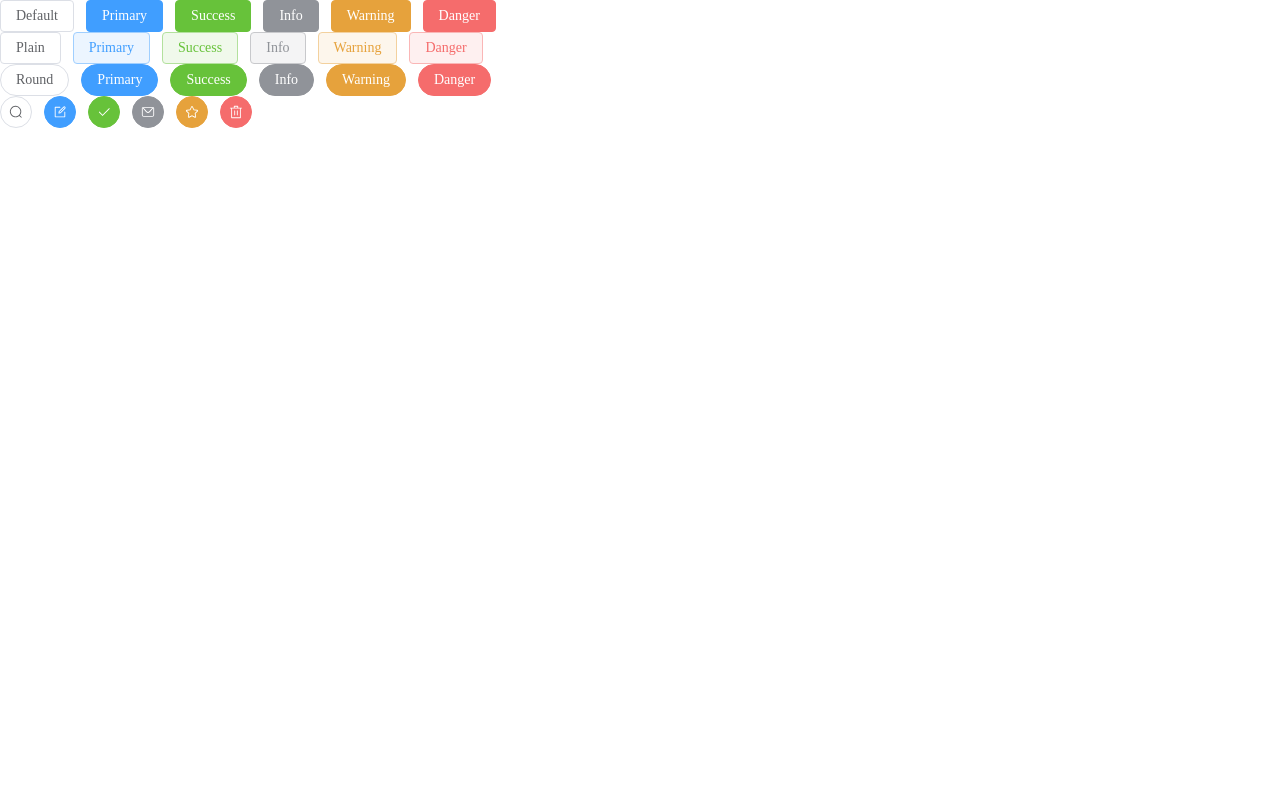
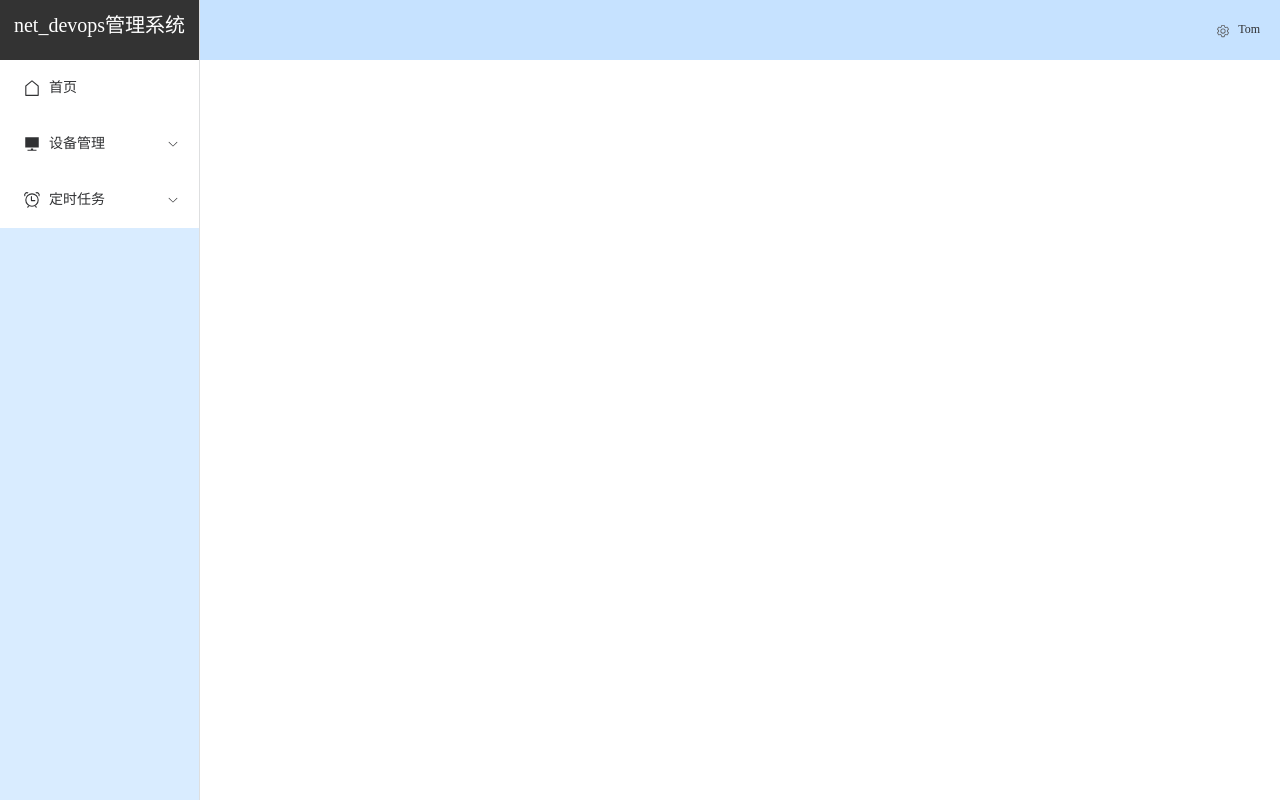
Before and after one commit to Zhang-qiuxian/net_devops, a Vue app in the folder net-admin/: page /#/cron/cron-info in a window 1280 px wide. Built offline with nearby package versions, Linux system fonts and the light colour scheme.

Commit message:
完成路由

```diff
--- a/net-admin/src/layout/aside.vue
+++ b/net-admin/src/layout/aside.vue
@@ -3,38 +3,48 @@
         <span>net_devops管理系统</span>
     </div>
     <el-scrollbar style="height: calc(100vh - 60px);">
-        <el-menu :default-openeds="['1', '3']">
-            <el-menu-item index="2">
-                <el-icon><House /></el-icon>
+        <el-menu :default-openeds="['1', '3']" :router="true"  @open="handleOpen" @close="handleClose">
+            <el-menu-item index="/">
+                <el-icon>
+                    <House />
+                </el-icon>
                 <span>首页</span>
             </el-menu-item>
-            <el-sub-menu index="1">
+            <el-sub-menu :index="item.path" v-for="item in r" :key="item.path">
                 <template #title>
-                    <el-icon><message /></el-icon>
-                    <span>Navigator One</span>
+                    <el-icon>
+                        <component :is="item.meta.icon"></component>
+                    </el-icon>
+                    <span>{{ item.meta.title }}</span>
                 </template>
-                <el-menu-item index="1-1">Option 1</el-menu-item>
-                <el-menu-item index="1-2">Option 2</el-menu-item>
-            </el-sub-menu>
-            <el-sub-menu index="2">
-                <template #title>
-                    <el-icon><icon-menu /></el-icon>Navigator Two
-                </template>
-                <el-menu-item index="2-1">Option 1</el-menu-item>
-                <el-menu-item index="2-2">Option 2</el-menu-item>
-                <el-menu-item index="2-3">Option 3</el-menu-item>
-                <el-sub-menu index="2-4">
-                    <template #title>Option 4</template>
-                    <el-menu-item index="2-4-1">Option 4-1</el-menu-item>
-                </el-sub-menu>
+                <el-menu-item :index="item2.path" v-for="item2 in item.children" :key="item2.name"
+                    :route="{ name: item2.name }" @click="itemclick">
+                    {{ item2.meta.title }}
+                </el-menu-item>
             </el-sub-menu>
         </el-menu>
     </el-scrollbar>
 </template>
 
 <script setup>
-import { Menu as IconMenu} from '@element-plus/icons-vue'
+import { Menu as IconMenu } from '@element-plus/icons-vue'
+import router from '@/router';
 
+console.log(router.getRoutes());
+let r = router.getRoutes().filter((item) => { if (item.children.length > 0 && item.path != '/') return item })
+for (let i = 0; i < r.length; i++) {
+    console.log(r[i]);
+}
+const handleOpen = (key, keyPath) => {
+  console.log(key, keyPath)
+}
+const handleClose = (key, keyPath) => {
+  console.log(key, keyPath)
+}
+
+const itemclick = (item) => {
+    console.log(item);
+}
 </script>
 
 <style lang="scss" scoped>
--- a/net-admin/src/layout/main.vue
+++ b/net-admin/src/layout/main.vue
@@ -22,21 +22,8 @@ import { ref } from 'vue'
 import Aside from './aside.vue'
 import Header from './header.vue'
 
-import router from '@/router';
 
-let r = router.getRoutes().filter((item) => {if (item.children.length > 0) return item})
-// console.log(router.getRoutes());
-// r.filter((item) => {
-//     // console.log(item.path);
-//     if (item.children.length > 0) {
-//         // console.log(item.children);
-//         console.log(item);
-//         return item
 
-//     }
-// }
-// )
-console.log(r);
 
 const item = {
     date: '2016-05-02',
@@ -56,6 +43,7 @@ const tableData = ref(Array.from({ length: 20 }).fill(item))
 .layout-container .el-aside {
     color: var(--el-text-color-primary);
     background: var(--el-color-primary-light-8);
+    border-right: solid 1px var(--el-color-info-light-7);
 }
 
 .layout-container .el-menu {
--- a/net-admin/src/router/index.js
+++ b/net-admin/src/router/index.js
@@ -5,9 +5,52 @@ import NotFound from '@/views/NotFound.vue'
 const deviceRouters = [
   {
     path: '/device',
-    name: 'device',
-    component: () => import('../views/device/index.vue'),
-    children: []
+    meta: {
+      title: '设备管理',
+      icon: 'Platform'
+    },
+    redirect: Layout,
+    children: [
+      {
+        path: 'device-preview',
+        name: 'devicePreview',
+        component: () => import('@/views/device/preview.vue'),
+        meta: {
+          title: '设备预览',
+        },
+      },
+      {
+        path: 'device-info',
+        name: 'deviceInfo',
+        component: () => import('@/views/device/info.vue'),
+        meta: {
+          title: '设备信息',
+          // icon: 'Platform'
+        },
+      },
+
+    ]
+  }
+]
+const cronRouters = [
+  {
+    path: '/cron',
+    meta: {
+      title: '定时任务',
+      icon: 'AlarmClock'
+    },
+    redirect: Layout,
+    children: [
+      {
+        path: 'cron-info',
+        name: 'cronInfo',
+        component: () => import('@/views/cron/info.vue'),
+        meta: {
+          title: '任务管理',
+          // icon: 'Platform'
+        },
+      },
+    ]
   }
 ]
 const routes = [
@@ -15,7 +58,7 @@ const routes = [
     path: '/',
     name: 'home',
     component: Layout,
-    children: [...deviceRouters]
+    children: [...deviceRouters, ...cronRouters]
   },
   { path: '/:pathMatch(.*)*', name: 'NotFound', component: NotFound },
   // {
@@ -30,7 +73,7 @@ const routes = [
 
 
 const router = createRouter({
-  history: createWebHashHistory(),
+  history: createWebHistory(),
   routes
 })
 
--- a/net-admin/src/views/NotFound.vue
+++ b/net-admin/src/views/NotFound.vue
@@ -1,48 +1,23 @@
 <template>
-  <div class="mb-4">
-    <el-button>Default</el-button>
-    <el-button type="primary">Primary</el-button>
-    <el-button type="success">Success</el-button>
-    <el-button type="info">Info</el-button>
-    <el-button type="warning">Warning</el-button>
-    <el-button type="danger">Danger</el-button>
-  </div>
+  <el-result icon="error" title="错误提示" sub-title="页面不存在或在开发中">
+    <template #extra>
+      <el-button type="primary" @click="goHome">返回主页</el-button>
 
-  <div class="mb-4">
-    <el-button plain>Plain</el-button>
-    <el-button type="primary" plain>Primary</el-button>
-    <el-button type="success" plain>Success</el-button>
-    <el-button type="info" plain>Info</el-button>
-    <el-button type="warning" plain>Warning</el-button>
-    <el-button type="danger" plain>Danger</el-button>
-  </div>
-
-  <div class="mb-4">
-    <el-button round>Round</el-button>
-    <el-button type="primary" round>Primary</el-button>
-    <el-button type="success" round>Success</el-button>
-    <el-button type="info" round>Info</el-button>
-    <el-button type="warning" round>Warning</el-button>
-    <el-button type="danger" round>Danger</el-button>
-  </div>
-
-  <div>
-    <el-button :icon="Search" circle />
-    <el-button type="primary" :icon="Edit" circle />
-    <el-button type="success" :icon="Check" circle />
-    <el-button type="info" :icon="Message" circle />
-    <el-button type="warning" :icon="Star" circle />
-    <el-button type="danger" :icon="Delete" circle />
-  </div>
+    </template>
+  </el-result>
 </template>
 
-<script  setup>
-import {
-  Check,
-  Delete,
-  Edit,
-  Message,
-  Search,
-  Star,
-} from '@element-plus/icons-vue'
+<script setup>
+import {useRouter} from 'vue-router'
+const router = useRouter()
+const goHome = () => {
+  router.push('/')
+}
+
 </script>
+
+<style scoped>
+.el-result{
+  height: 100%;
+}
+</style>
--- /dev/null
+++ b/net-admin/src/views/cron/info.vue
@@ -0,0 +1,5 @@
+<template>
+    <div>
+        <h1>定时任务管理</h1>
+    </div>
+</template>
--- /dev/null
+++ b/net-admin/src/views/device/interface.vue
@@ -0,0 +1,5 @@
+<template>
+    <div>
+        <h1>设备接口</h1>
+    </div>
+</template>
--- /dev/null
+++ b/net-admin/src/views/device/ip.vue
@@ -0,0 +1,5 @@
+<template>
+    <div>
+        <h1>设备ip</h1>
+    </div>
+</template>
--- /dev/null
+++ b/net-admin/src/views/device/preview.vue
@@ -0,0 +1,5 @@
+<template>
+    <div>
+        <h1>设备预览</h1>
+    </div>
+</template>
--- /dev/null
+++ b/net-admin/src/views/device/serial.vue
@@ -0,0 +1,5 @@
+<template>
+    <div>
+        <h1>设备序列号</h1>
+    </div>
+</template>
--- /dev/null
+++ b/net-admin/src/views/device/system.vue
@@ -0,0 +1,5 @@
+<template>
+    <div>
+        <h1>设备序列号</h1>
+    </div>
+</template>
```
Also changed, not shown: net-admin/src/views/device/info.vue (renamed from net-admin/src/views/device/index.vue).
